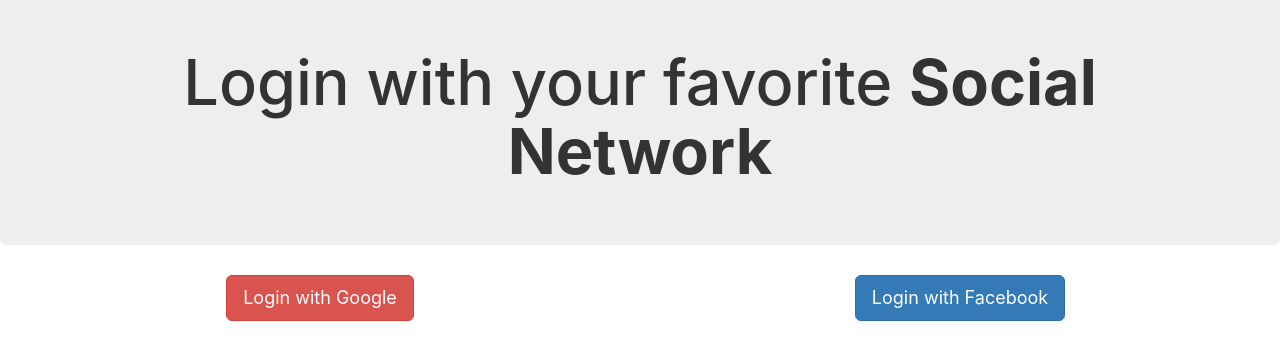
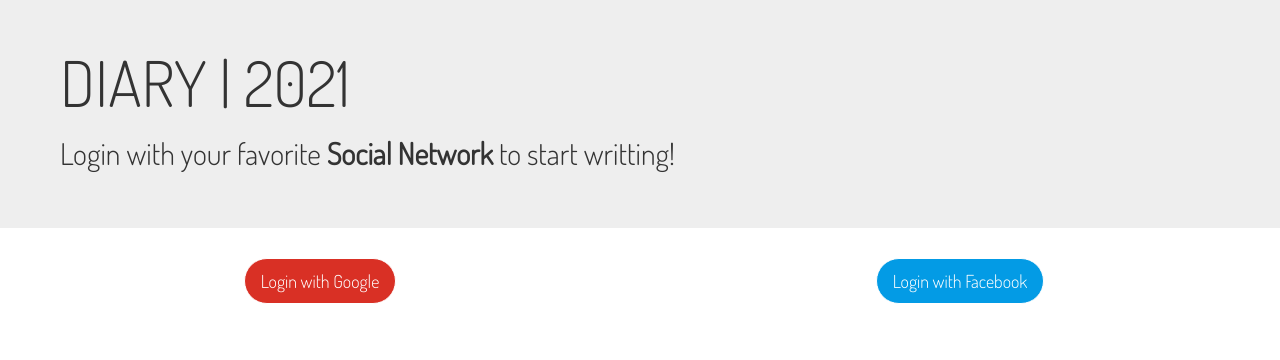
Before and after one commit to mdev-qn95/diary, a React (Create React App) app: page /login in a window 1280 px wide. Shown: the top 360 px of the page. Built offline with nearby package versions, Linux system fonts and the light colour scheme; no server answers; the database is empty.

Commit message:
Styling landing page

```diff
--- a/src/components/App.js
+++ b/src/components/App.js
@@ -19,12 +19,6 @@
     this.handleSubmit = this.handleSubmit.bind(this)
     this.renderNotes = this.renderNotes.bind(this)
   }
-
-  // lifecycle
-  // componentDidMount() {
-  //   this.props.getNotes()
-  //   this.props.getUser()
-  // }
 
   // handle change
   handleChange(e) {
@@ -53,7 +47,7 @@
       return (
         <NoteCard key={key}>
           <button className="close" onClick={() => this.props.deleteNote(key)}>&times;</button>
-          <h4>{note.title}</h4>
+          <h4><b>{note.title}</b></h4>
           <hr />
           <p>{note.content}</p>
         </NoteCard>
--- a/src/components/Login.js
+++ b/src/components/Login.js
@@ -19,16 +19,21 @@
     render() {
         return (
             <div className="container-fluid">
-                <div className="row text-center">
+                <div className="row">
                     <div className="col-sm-12 jumbotron" style={{ marginTop: '-20px' }}>
-                        <h1>Login with your favorite <b>Social Network</b></h1>
+                        <h1>
+                            DIARY | {new Date().getFullYear()}
+                        </h1>
+                        <h2>
+                            Login with your favorite <b>Social Network</b> to start writting!
+                        </h2>
                     </div>
 
-                    <div className="col-sm-6">
+                    <div className="col-sm-6 text-center">
                         <button className="btn btn-danger btn-lg" onClick={this.props.googleLogin}>Login with Google</button>
                     </div>
                     <br />
-                    <div className="col-sm-6">
+                    <div className="col-sm-6 text-center">
                         <button className="btn btn-primary btn-lg" onClick={this.props.facebookLogin}>Login with Facebook</button>
                     </div>
 
--- a/src/routes/Header.js
+++ b/src/routes/Header.js
@@ -15,7 +15,7 @@
                             <span className="icon-bar"></span>
                             <span className="icon-bar"></span>
                         </button>
-                        <Link className="navbar-brand" to="/">DIARY</Link>
+                        <Link className="navbar-brand logo" to="/">DIARY</Link>
                     </div>
                     <div className="collapse navbar-collapse navbar-ex1-collapse">
                         <ul className="nav navbar-nav navbar-right" >
--- a/src/styles/index.css
+++ b/src/styles/index.css
@@ -1,13 +1,35 @@
+@import url('https://fonts.googleapis.com/css2?family=Dosis:wght@300&display=swap');
+
 body {
   margin: 0;
-  font-family: -apple-system, BlinkMacSystemFont, 'Segoe UI', 'Roboto', 'Oxygen',
-    'Ubuntu', 'Cantarell', 'Fira Sans', 'Droid Sans', 'Helvetica Neue',
-    sans-serif;
+  font-family: 'Dosis', sans-serif;
   -webkit-font-smoothing: antialiased;
   -moz-osx-font-smoothing: grayscale;
+  font-size: 16px;
 }
 
-code {
-  font-family: source-code-pro, Menlo, Monaco, Consolas, 'Courier New',
-    monospace;
+.btn-primary {
+  background-color: #039be5;
+  border-color: unset;
+  border-radius: 25px;
 }
+.btn-primary:hover {
+  background-color: #039be5;
+  border-color: unset;
+}
+.btn-danger {
+  background-color: #d93025;
+  border-color: unset;
+  border-radius: 25px;
+}
+.btn-danger:hover {
+  background-color: #d93025;
+  border-color: unset;
+}
+.jumbotron{
+  border-radius: 0px !important;
+}
+.logo {
+  font-size: 24px;
+  font-weight: bold;
+}
```
